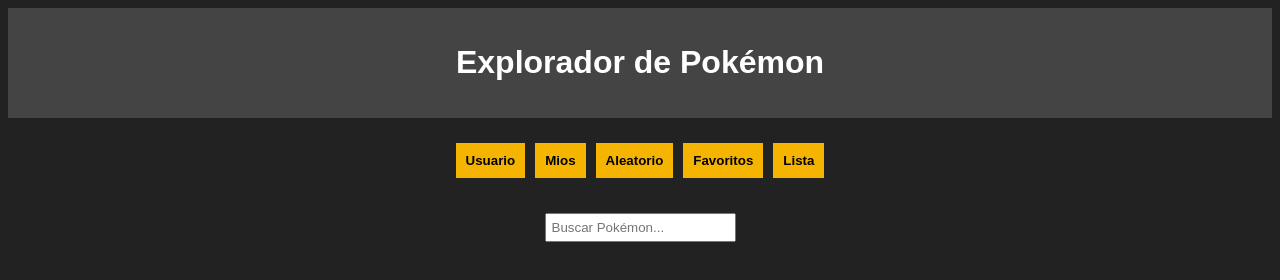
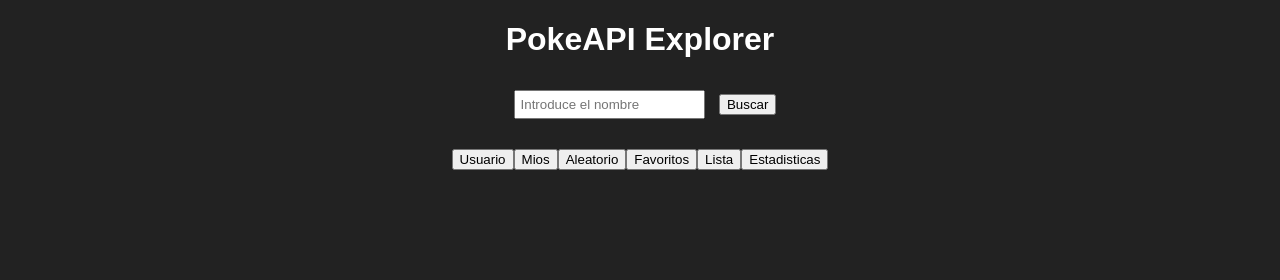
Before and after one commit to Brayan346/pokeapiApp, a plain HTML site: page index.html in a window 1280 px wide. Drawn offline with Linux system fonts and the light colour scheme.

Commit message:
Update index.html

```diff
--- a/index.html
+++ b/index.html
@@ -3,26 +3,27 @@
 <head>
     <meta charset="UTF-8">
     <meta name="viewport" content="width=device-width, initial-scale=1.0">
-    <title>PokéAPI Explorer</title>
+    <title>PokeAPI Explorer</title>
     <link rel="stylesheet" href="style.css">
 </head>
 <body>
-    <header>
-        <h1>Explorador de Pokémon</h1>
-    </header>
+    <div class="container">
+        <h1>PokeAPI Explorer</h1>
+        <input type="text" id="pokemonName" placeholder="Introduce el nombre">
+        <button id="buscarPokemon">Buscar</button>
 
-    <nav>
-        <button class="c-nav-item" onclick="mostrarDatos()">Usuario</button>
-        <button class="c-nav-item" onclick="mostrarMios()">Mios</button>
-        <button class="c-nav-item" onclick="mostrarAleatorio()">Aleatorio</button>
-        <button class="c-nav-item" onclick="mostrarFavoritos()">Favoritos</button>
-        <button class="c-nav-item" onclick="mostrarLista()">Lista</button>
-    </nav>
+        <nav class="c-nav">
+            <button id="btnDatos">Usuario</button>
+            <button id="btnMios">Mios</button>
+            <button id="btnAleatorio">Aleatorio</button>
+            <button id="btnFavoritos">Favoritos</button>
+            <button id="btnLista">Lista</button>
+            <button id="btnEstadisticas">Estadisticas</button>
+        </nav>
 
-    <main id="content">
-        <input type="text" id="search" placeholder="Buscar Pokémon...">
-        <div id="pokemon-container"></div>
-    </main>
+        <div id="pokemonInfo"></div>
+        <div id="pokemonListContainer"></div> <!-- Contenedor exclusivo para la lista -->
+    </div>
 
     <script src="script.js"></script>
 </body>
```
